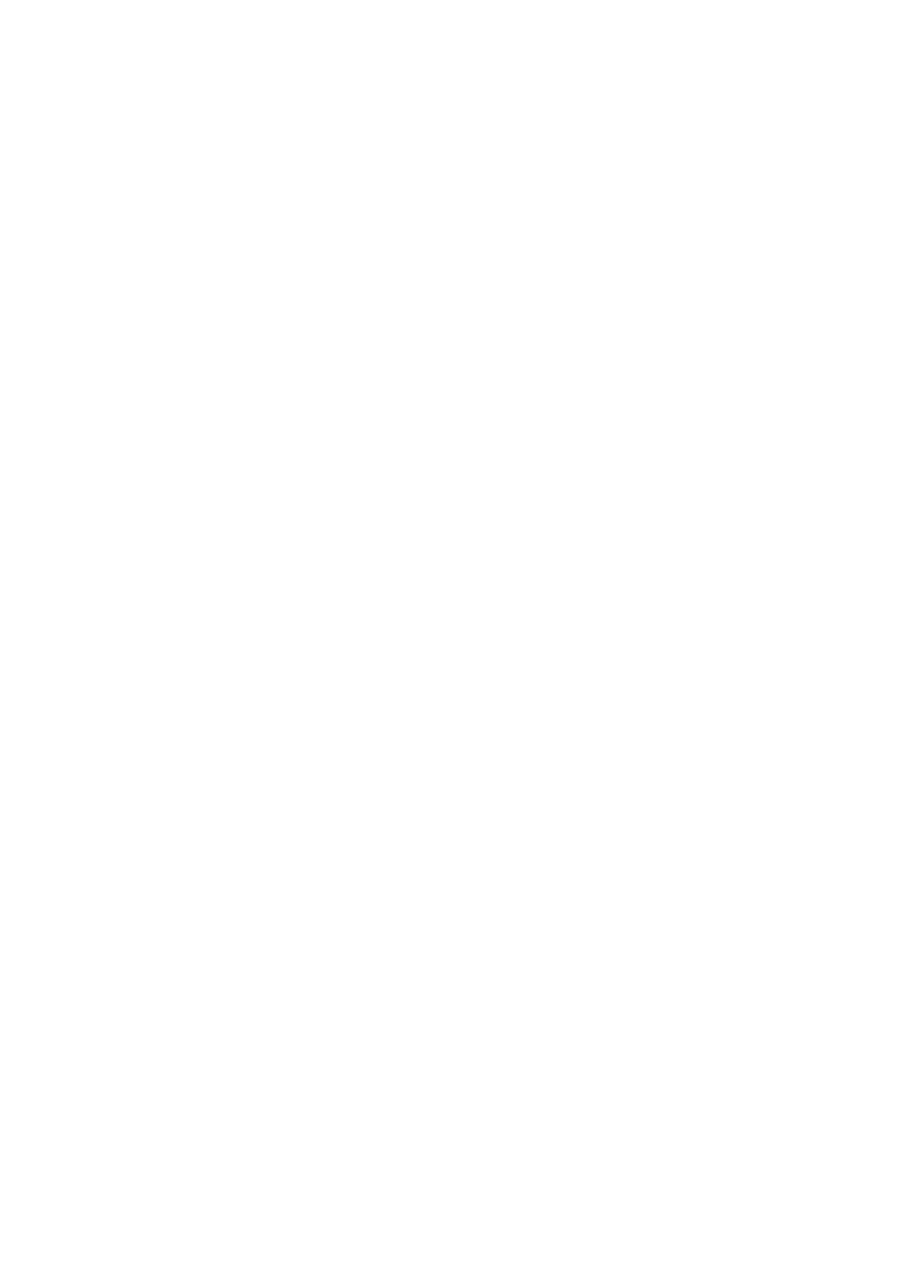
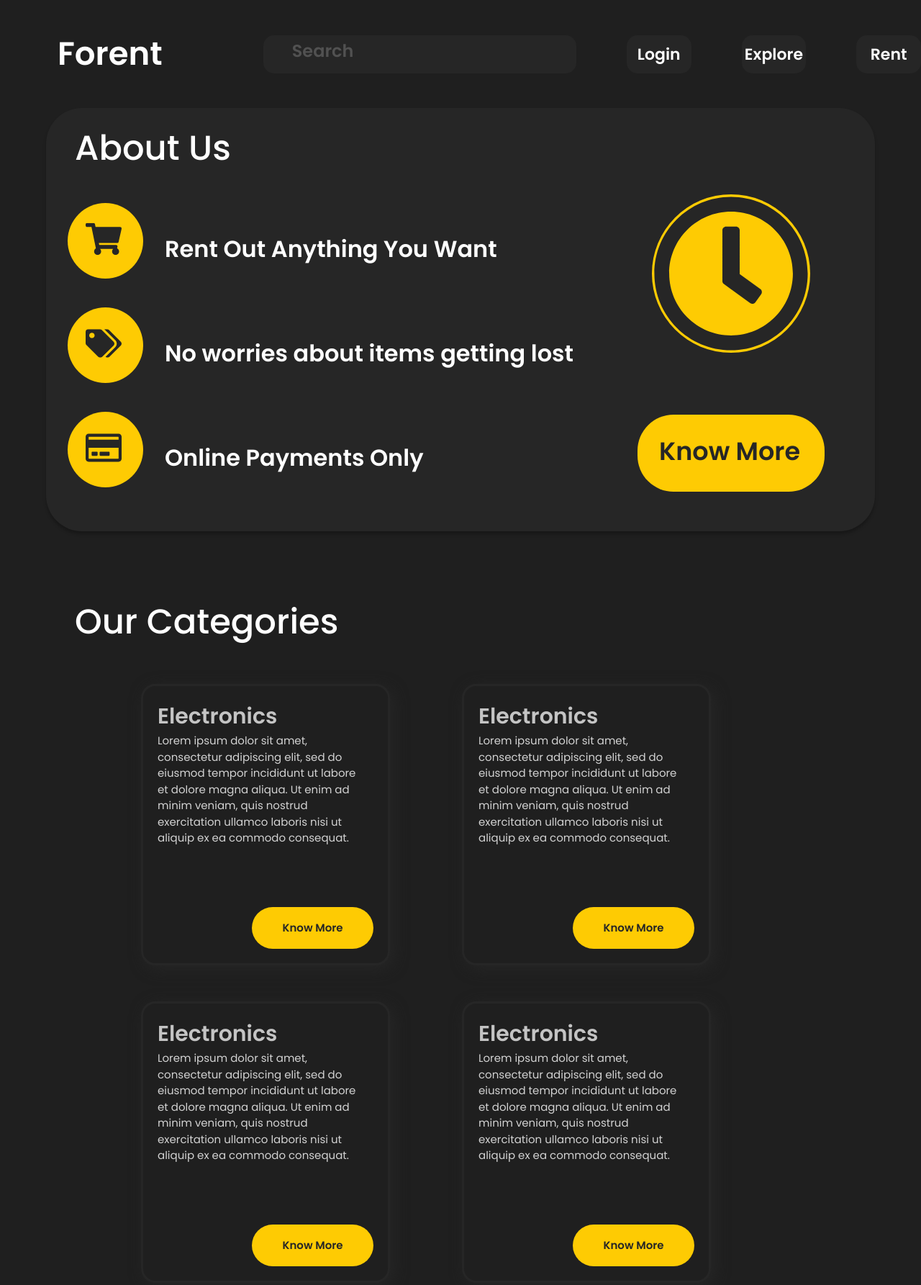
Before and after one commit to Tushar161616/Forent-website, a plain HTML site: page index.html in a window 1280 px wide. Shown: the top 1785 px of the page at 72% size. Before the commit the page ends 800 px from the top, so only its background shows below. Drawn offline with Linux system fonts and the light colour scheme; a web font is replaced by a local one.

Commit message:
final code

```diff
--- a/index.html
+++ b/index.html
@@ -1,15 +1,109 @@
 <!DOCTYPE html>
 <html lang="en">
-<head>
-    <meta charset="UTF-8">
-    <meta name="viewport" content="width=device-width, initial-scale=1.0">
-    <title>Forent|Rent Here</title>
-    <link rel="stylesheet" href="./style.css" class="css">
-</head>
-<body>
-    <header></header>
-    <section class="hero-section"></section>
-    <section class="catg-section"></section>
-    <footer></footer>
-</body>
+  <head>
+    <meta charset="UTF-8" />
+    <meta name="viewport" content="width=device-width, initial-scale=1.0" />
+    <title>Forent</title>
+    <link rel="stylesheet" href="./style.css" class="css" />
+  </head>
+  <body>
+    <nav>
+      <span id="logo">Forent</span>
+      <input type="text" placeholder="Search" id="s-bar" />
+      <button class="nbtn">Login</button>
+      <button class="nbtn">Explore</button>
+      <button class="nbtn">Rent</button>
+    </nav>
+
+    <section id="hero-section">
+        <h2 class="hh">About Us</h2>
+        <ul id="h-text">
+            <li><span class="h-img"><img src="./Assets/shopping-cart-solid 1.svg" width="50px" height="50px"></span>Rent Out Anything You Want</li>
+            <li><span class="h-img"><img src="./Assets/tags-solid 1.svg" width="50px" height="50px"></span>No worries about items getting lost</li>
+            <li><span class="h-img"><img src="./Assets/credit-card-regular 1.svg" width="50px" height="50px"></span>Online Payments Only </li>
+        </ul>
+        <div id="h-clock">
+            <img src="./Assets/clock-regular 1.svg" width="220px" height="220px">
+        </div>
+        <div id="clock-text">Know More</div>
+    </section>
+
+    <section id="catg-section">
+        <h2 class="hh">Our Categories</h2>
+
+        <div id="cards">
+             <div class="card1">
+                <span class="ch">Electronics</span>
+                <p class="c-pra"> Lorem ipsum dolor sit amet, consectetur adipiscing elit, sed do eiusmod tempor incididunt ut labore et dolore magna aliqua. Ut enim ad minim veniam, quis nostrud exercitation ullamco laboris nisi ut aliquip ex ea commodo consequat.</p>
+                <div class="c-btn">Know More</div>
+             </div>
+
+             <div class="card1">
+                <span class="ch">Electronics</span>
+                <p class="c-pra"> Lorem ipsum dolor sit amet, consectetur adipiscing elit, sed do eiusmod tempor incididunt ut labore et dolore magna aliqua. Ut enim ad minim veniam, quis nostrud exercitation ullamco laboris nisi ut aliquip ex ea commodo consequat.</p>
+                <div class="c-btn">Know More</div>
+             </div>
+
+             <div class="card1">
+                <span class="ch">Electronics</span>
+                <p class="c-pra"> Lorem ipsum dolor sit amet, consectetur adipiscing elit, sed do eiusmod tempor incididunt ut labore et dolore magna aliqua. Ut enim ad minim veniam, quis nostrud exercitation ullamco laboris nisi ut aliquip ex ea commodo consequat.</p>
+                <div class="c-btn">Know More</div>
+             </div>
+
+             <div class="card1">
+                <span class="ch">Electronics</span>
+                <p class="c-pra"> Lorem ipsum dolor sit amet, consectetur adipiscing elit, sed do eiusmod tempor incididunt ut labore et dolore magna aliqua. Ut enim ad minim veniam, quis nostrud exercitation ullamco laboris nisi ut aliquip ex ea commodo consequat.</p>
+                <div class="c-btn">Know More</div>
+             </div>
+
+             <div class="card1">
+                <span class="ch">Electronics</span>
+                <p class="c-pra"> Lorem ipsum dolor sit amet, consectetur adipiscing elit, sed do eiusmod tempor incididunt ut labore et dolore magna aliqua. Ut enim ad minim veniam, quis nostrud exercitation ullamco laboris nisi ut aliquip ex ea commodo consequat.</p>
+                <div class="c-btn">Know More</div>
+             </div>
+
+             <div class="card1">
+                <span class="ch">Electronics</span>
+                <p class="c-pra"> Lorem ipsum dolor sit amet, consectetur adipiscing elit, sed do eiusmod tempor incididunt ut labore et dolore magna aliqua. Ut enim ad minim veniam, quis nostrud exercitation ullamco laboris nisi ut aliquip ex ea commodo consequat.</p>
+                <div class="c-btn">Know More</div>
+             </div>
+
+
+        </div>
+    </section>
+
+    <footer>
+        <div id="col1">
+        <span class="logo1">Forent</span>
+        <p >Lorem ipsum dolor sit amet, consectetur adipiscing elit, sed do eiusmod tempor incididunt ut labore et dolore magna aliqua. Ut enim ad minim veniam, quis nostrud exercitation ullamco laboris nisi ut aliquip ex ea commodo consequat.</p>
+        </div>
+
+        <table>
+            <tr>
+            <th>Site Map</th>
+            <th>Socials</th>
+            </tr>
+
+            <tr>
+                <td>Home</td>
+                <td>Instagram</td>
+            </tr>
+
+            <tr>
+                <td>Search</td>
+                <td>Facebook</td>
+            </tr>
+            <tr>
+                <td>Explore</td>
+                <td>Linkedin</td>
+            </tr>
+            <tr>
+                <td>Login/Singhup</td>
+                <td>Twitter</td>
+            </tr>
+
+        </table>
+    </footer>
+
+  </body>
 </html>
--- a/style.css
+++ b/style.css
@@ -0,0 +1,267 @@
+@import url("https://fonts.googleapis.com/css2?family=Inter:ital,opsz,wght@0,14..32,100..900;1,14..32,100..900&family=Lacquer&family=Poppins:ital,wght@0,100;0,200;0,300;0,400;0,500;0,600;0,700;0,800;0,900;1,100;1,200;1,300;1,400;1,500;1,600;1,700;1,800;1,900&display=swap");
+
+* {
+  padding: 0px;
+  margin: 0px;
+  font-family: "Poppins", sans-serif;
+  font-weight: 400;
+  box-sizing: border-box;
+}
+
+body {
+  background-color: rgb(31, 31, 31);
+}
+
+#logo {
+  color: white;
+  font-weight: 600;
+  font-size: 45px;
+  margin-left: 80px;
+  /* margin-top: 33px; */
+}
+
+nav {
+  display: flex;
+  flex-direction: row;
+  align-items: center;
+  z-index: 1;
+  height: 150px;
+  /* border: 2px solid white; */
+}
+
+#s-bar {
+  background-color: #262626;
+  border-radius: 15px;
+  width: 650px;
+  height: 53px;
+  /* margin-top: 33px; */
+  margin-left: 140px;
+  border: none;
+}
+
+::placeholder {
+  color: #ffffff33;
+  font-size: 24px;
+  font-weight: 600;
+  line-height: 28.13px;
+  padding-left: 40px;
+}
+
+.nbtn {
+  color: white;
+  background-color: #262626;
+  font-size: 22px;
+  font-weight: 600;
+  line-height: 33px;
+  border: none;
+  width: 134px;
+  height: 53px;
+  /* margin-top: 33px; */
+  margin-left: 70px;
+  border-radius: 15px;
+}
+
+.nbtn:hover {
+  color: rgb(254, 203, 3);
+}
+
+/*      hero section       */
+
+#hero-section {
+  width: 90vw;
+  height: 588px;
+  margin: auto;
+  /* border: 2px solid white; */
+  border-radius: 50px;
+
+  box-shadow: 0px 4px 4px 0px #00000040;
+  background-color: #262626;
+  position: relative;
+}
+
+.hh {
+  font-size: 48px;
+  font-weight: 500;
+  line-height: 72px;
+  /* text-align: left; */
+  color: white;
+  padding-top: 20px;
+  padding-left: 40px;
+}
+
+.h-img {
+  background-color: rgb(254, 203, 3);
+  height: 105px;
+  width: 105px;
+  border-radius: 50%;
+  display: inline-block;
+  padding-left: 25px;
+  padding-top: 25px;
+  margin-right: 30px;
+  margin-left: 30px;
+  margin-top: 40px;
+}
+
+#h-text {
+  list-style-type: none;
+}
+#h-text > li{
+  color: white;
+  font-size: 32px;
+  font-weight: 600;
+  line-height: 48px;
+}
+
+#h-clock{
+    position:absolute;
+    top:120px;
+    right:90px;
+    background-color: rgb(254, 203, 3);
+    border-radius: 50%;
+    width: 220px;
+    height: 220px;
+}
+
+#clock-text{
+font-size: 35px;
+font-weight: 600;
+line-height: 52.5px;
+background-color: rgb(254, 203, 3);
+color:#262626;
+width: 260px;
+height: 107px;
+bottom: 55px;
+right: 70px;
+border-radius: 50px;
+position:absolute;
+padding-top: 25px;
+padding-left:30px;
+
+
+}
+
+/*       mid-section        */
+
+#catg-section{
+    /* border: 2px solid white; */
+    width: 90vw;
+    height: 120vh;
+    margin: auto;
+    margin-top: 70px ;
+
+}
+
+#cards{
+    /* border: 2px solid white; */
+    width: 85vw;
+    height: 100vh;
+    margin: auto;
+    display: flex;
+    flex-direction: row;
+    flex-wrap: wrap;
+    /* z-index: 1; */
+}
+
+.card1{
+    /* border: 2px solid white; */
+    width: 346px;
+    height: 391px;
+    border-radius: 20px;
+    border: 3px solid #262626;
+    background-color:#1F1F1F;
+    box-shadow: 5px 5px 20px #262626;
+    padding:20px 20px;
+    position: relative;
+    margin-top: 50px;
+    margin-left: 100px;
+}
+.ch{
+font-size: 30px;
+font-weight: 600;
+line-height: 45px;
+color:#C4C4C4;
+width: 270px;
+height: 53px;
+}
+.c-pra{
+font-size: 15px;
+font-weight: 400;
+line-height: 22.5px;
+color:#FFFFFFCC;
+height: 183px;
+width: 283px;
+}
+.c-btn{
+    width: 169px;
+height: 58px;
+border-radius: 50px;
+background-color: rgb(254, 203, 3);
+color:#262626;
+font-size: 15px;
+font-weight: 600;
+line-height: 22.5px;
+text-align: center;
+padding-top: 18px;
+position:absolute;
+bottom: 20px;
+right: 20px ;
+}
+
+
+
+/*      Footer       */
+footer{
+    width: 95vw;
+height: 283px;
+border-radius: 30px;
+/* border: 2px solid white; */
+margin-top: 40px;
+margin-bottom: 40px;
+margin-left:25px;
+padding-top: 25px;
+padding-left: 40px;
+box-shadow: 0px 0px 10px #00000040;
+background-color:  #262626;
+;
+}
+
+#col1>p{
+font-size: 18px;
+font-weight: 400;
+line-height: 27px;
+color:#C4C4C4;
+width: 513px;
+}
+
+footer>div,footer>table{
+    display: inline-block;
+
+}
+footer>table{
+    width: 500px;
+    margin-left: 200px;
+}
+.logo1{
+    color: white;
+  font-weight: 600;
+  font-size: 45px;
+}
+
+tr,td{
+    width: 100%;
+}
+th{
+    color:white;
+font-size: 32px;
+font-weight: 600;
+line-height: 48px;
+text-align: left;
+}
+
+td{
+    color:#C4C4C4;
+font-size: 20px;
+font-weight: 600;
+line-height: 35px;
+
+}
```
